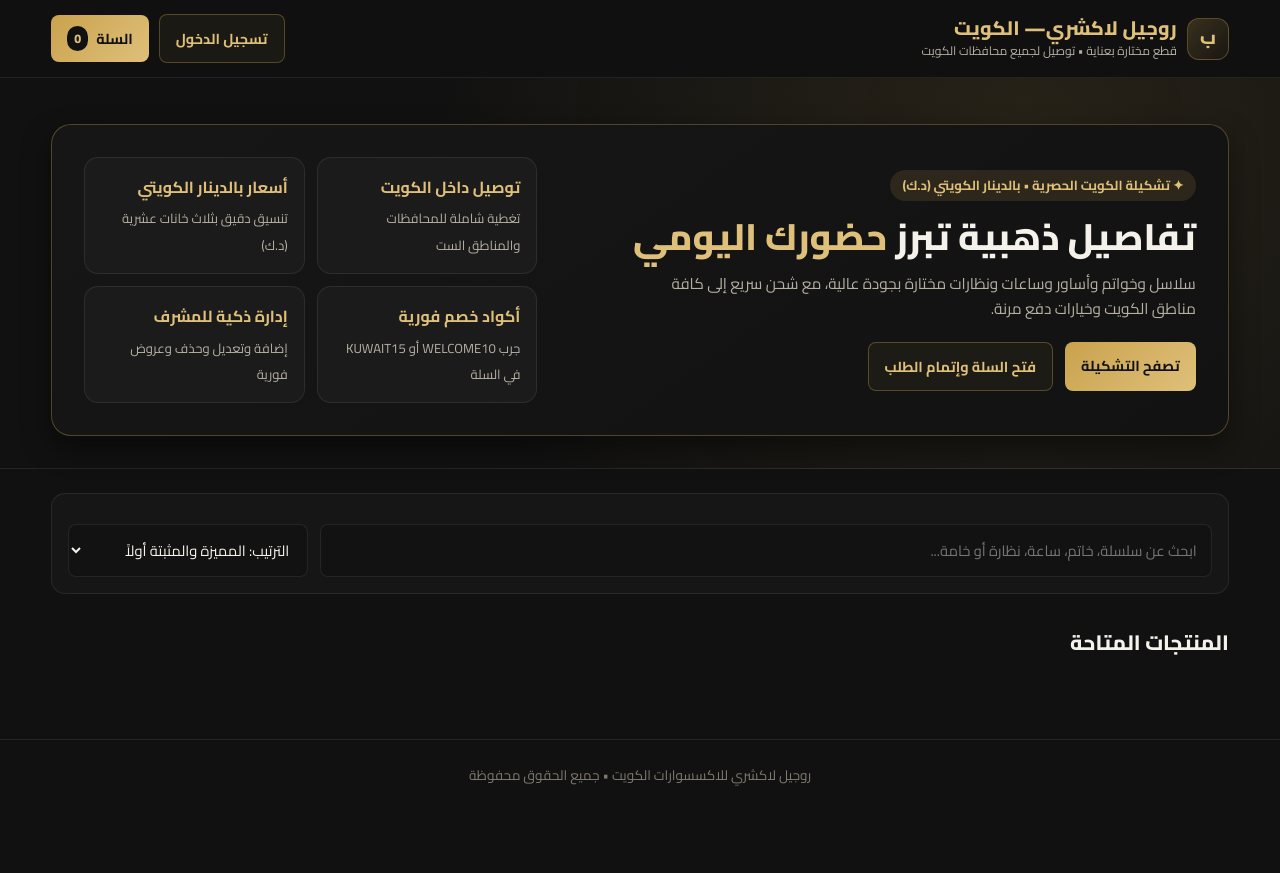
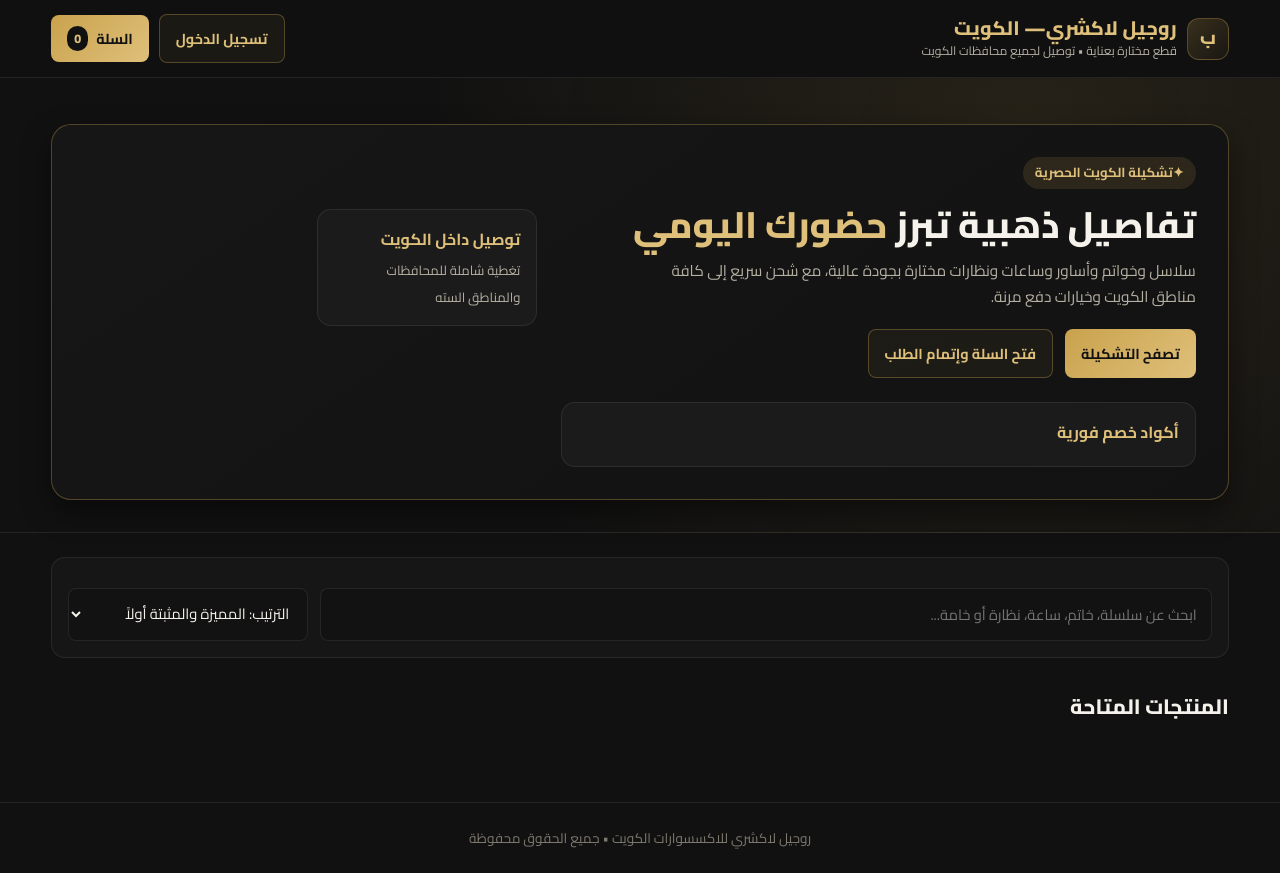
Before and after one commit to mahmoud99mzm-crypto/Rogel-luxury.com, a plain HTML site: page index.html in a window 1280 px wide. Before the commit the page ends 810 px from the top, so only its background shows below. Drawn offline with Linux system fonts and the light colour scheme.

Commit message:
Fix Arabic text and remove unused highlight cards

```diff
--- a/index.html
+++ b/index.html
@@ -877,7 +877,7 @@
     <div class="container">
       <div class="hero-box">
         <div>
-          <div class="hero-tag">✦ تشكيلة الكويت الحصرية • بالدينار الكويتي (د.ك)</div>
+          <div class="hero-tag">✦تشكيلة الكويت الحصرية </div>
           <h2 id="heroHeadingDisplay">تفاصيل ذهبية تبرز <span>حضورك اليومي</span></h2>
           <p id="heroDescDisplay">
             سلاسل وخواتم وأساور وساعات ونظارات مختارة بجودة عالية، مع شحن سريع إلى كافة مناطق الكويت وخيارات دفع مرنة.
@@ -891,20 +891,19 @@
         <div class="hero-highlights">
           <div class="highlight-card">
             <strong>توصيل داخل الكويت</strong>
-            <span>تغطية شاملة للمحافظات والمناطق الست</span>
-          </div>
-          <div class="highlight-card">
-            <strong>أسعار بالدينار الكويتي</strong>
-            <span>تنسيق دقيق بثلاث خانات عشرية (د.ك)</span>
+            <span>تغطية شاملة للمحافظات والمناطق السته</span>
+          </div>
+
+
+
           </div>
           <div class="highlight-card">
             <strong>أكواد خصم فورية</strong>
-            <span>جرب WELCOME10 أو KUWAIT15 في السلة</span>
-          </div>
-          <div class="highlight-card">
-            <strong>إدارة ذكية للمشرف</strong>
-            <span>إضافة وتعديل وحذف وعروض فورية</span>
-          </div>
+
+
+
+
+
         </div>
       </div>
     </div>
@@ -1245,9 +1244,9 @@
         }
       }
 
-      function saveToStorage(key, value) {
+     {
         try {
-          localStorage.setItem(key, JSON.stringify(value));
+
         } catch {
           showToast('تعذر حفظ البيانات محلياً في المتصفح', 'error');
         }
```
